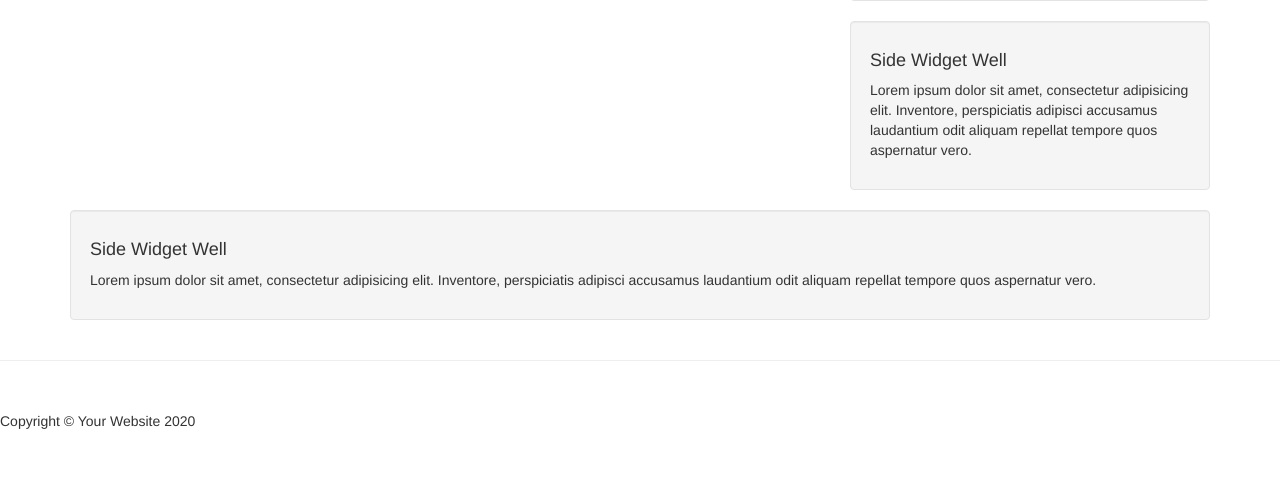
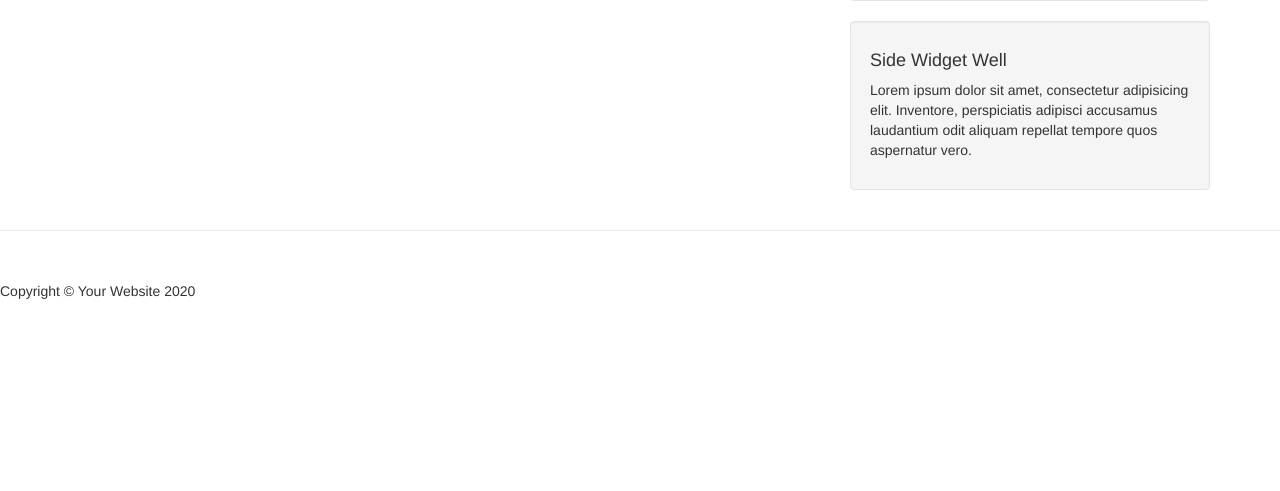
Before and after one commit to kull-boii/Online-blogging-system, a PHP site: page /search.php in a window 1280 px wide. Shown: the part 313-804 px from the top of the page. After the commit the page ends 612 px from the top, so only its background shows below. Run offline with PHP 8.4, Linux system fonts and the light colour scheme; tables that the repository leaves empty or names only in its code hold one stand-in row (values such as "Sample post").

Commit message:
minor changes

```diff
--- a/search.php
+++ b/search.php
@@ -17,6 +17,7 @@
 
               if(isset($_POST['submit'])){
               $search = $_POST['search'];
+              $search= str_replace(" ","",$search);
 
               $query = "SELECT * FROM posts WHERE post_tags LIKE '%$search%' ";
               $search_query = mysqli_query($connection, $query);
@@ -79,12 +80,6 @@
                     <!-- /.row -->
                 </div>
 
-                <!-- Side Widget Well -->
-                <div class="well">
-                    <h4>Side Widget Well</h4>
-                    <p>Lorem ipsum dolor sit amet, consectetur adipisicing elit. Inventore, perspiciatis adipisci accusamus laudantium odit aliquam repellat tempore quos aspernatur vero.</p>
-                </div>
-
             </div>
 
         </div>
```
